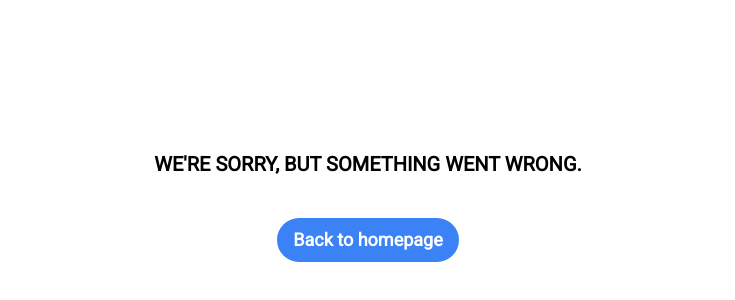
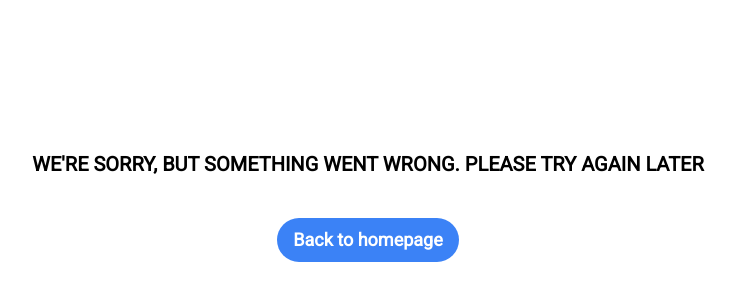
Before and after one commit to LucasFatas/recommender-study, a React (Create React App) app in the folder frontend/: page /error/login in a window 1280 px wide. Shown: the part 114-414 px from the top of the page, without its empty margins (272-1007 px from the left). Built offline with nearby package versions, Linux system fonts and the light colour scheme.

Commit message:
add temporary error page

```diff
--- a/frontend/src/App.js
+++ b/frontend/src/App.js
@@ -1,5 +1,6 @@
 import { QuestionnairePage } from './components/questionnaire/QuestionnairePage';
 import { PageNotFound } from './components/PageNotFound';
+import { ErrorPage } from './components/ErrorPage';
 import {
   BrowserRouter,
   Routes,
@@ -34,6 +35,8 @@ const App = () => {
       <Routes>
         <Route path="/" element={<Navigate replace to="/pageLogin"/>} />
         <Route path="/pageLogin" element={<LoginPage/>} />
+        <Route path="/error/database"  element={<ErrorPage redirectPath="/page1"/>} />
+        <Route path="/error/login"  element={<ErrorPage redirectPath="/page1"/>} />
         {
 
           questionMatrix.map((questions, idx) => (
--- /dev/null
+++ b/frontend/src/components/ErrorPage.jsx
@@ -0,0 +1,21 @@
+import React from "react";
+import { Link } from "react-router-dom";
+
+export const ErrorPage = (props) => {
+
+    console.log(props)
+
+    return (
+        <div className="h-3/4 w-screen flex flex-col justify-center content-center items-center absolute z-0">
+            <h1 className="uppercase p-10 text-xl font-black">
+                We're sorry, but something went wrong.
+                Please try again later
+            </h1>
+            <Link to={props.redirectPath}>
+                <button className="bg-blue-500 hover:bg-blue-700 text-lg text-white font-bold py-2 px-4 rounded-full ">
+                    Back to homepage
+                </button>
+            </Link>
+        </div>
+    )
+}
--- a/frontend/src/util/questions.json
+++ b/frontend/src/util/questions.json
@@ -1,5 +1,5 @@
 {
-    "questionsPerPage" : 7,
+    "questionsPerPage" : 5,
     "questions" : [
         "Question 1?",
         "Question 2?",
```
